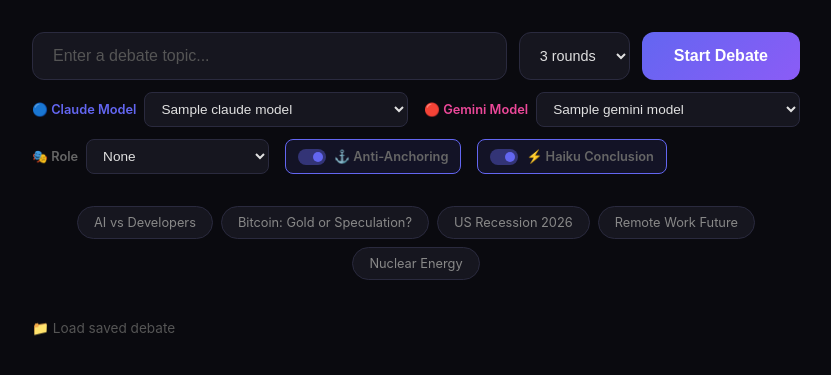
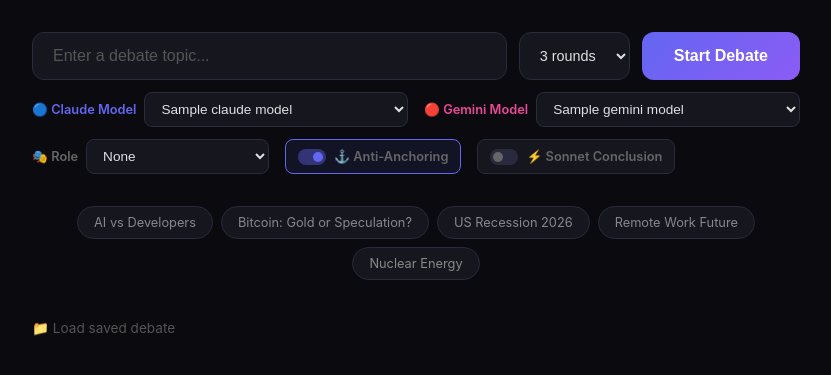
Before and after one commit to jgy90/llm-debate-arena, a Python web app: template templates/index.html in a window 1280 px wide. Shown: the part 113-488 px from the top of the page, without its empty margins (224-1055 px from the left). Run offline with Jinja, Linux system fonts and the light colour scheme; the template is opened without the code that fills it: most values are stand-ins (such as "Sample title", 1, 10 or a date in 2020).

Commit message:
Replace fast conclusion toggle with sonnet conclusion option in debate settings

```diff
--- a/app.py
+++ b/app.py
@@ -999,7 +999,7 @@
     role_mode = body.get("role_mode", None)
     anti_anchor = body.get("anti_anchor", False)
     role_swap = body.get("role_swap", False)
-    fast_conclusion = body.get("fast_conclusion", True)  # use Haiku for conclusion
+    sonnet_conclusion = body.get("sonnet_conclusion", False)
     lang = body.get("lang", "en")
     if lang not in ("en", "ko", "es"):
         lang = "en"
@@ -1009,8 +1009,7 @@
 
     async def generate():
         claude_name = CLAUDE_MODELS.get(claude_model, claude_model)
-        # Use fast model for conclusion if enabled and user isn't already on haiku
-        conclusion_model = "claude-sonnet-4-6"
+        conclusion_model = "claude-sonnet-4-6" if sonnet_conclusion else claude_model
         gemini_name = "Gemini (Web)"
         extra_research = ""
         conclusion = ""
--- a/templates/index.html
+++ b/templates/index.html
@@ -882,7 +882,7 @@
                 <label class="model-label gemini" data-i18n="geminiModel">🔴 Gemini Model</label>
                 <select class="model-select gemini-border" id="geminiModelSelect">
                     {% for model_id, model_name in gemini_models.items() %}
-                    <option value="{{ model_id }}" {{ 'selected' if model_id == 'gemini-3.1-pro-preview' }}>{{ model_name }}</option>
+                    <option value="{{ model_id }}" {{ 'selected' if model_id == 'gemini-web' }}>{{ model_name }}</option>
                     {% endfor %}
                 </select>
             </div>
@@ -909,10 +909,10 @@
                 <div class="toggle-dot"></div>
                 <span class="option-label" data-i18n="antiAnchor">⚓ Anti-Anchoring</span>
             </label>
-            <label class="option-toggle active" id="fastConclusionToggle" onclick="toggleFastConclusion()">
-                <input type="checkbox" id="fastConclusionCheck" checked>
+            <label class="option-toggle" id="sonnetConclusionToggle" onclick="toggleSonnetConclusion()">
+                <input type="checkbox" id="sonnetConclusionCheck">
                 <div class="toggle-dot"></div>
-                <span class="option-label" data-i18n="fastConclusion">⚡ Haiku Conclusion</span>
+                <span class="option-label" data-i18n="sonnetConclusion">⚡ Sonnet Conclusion</span>
             </label>
         </div>
     </div>
@@ -979,7 +979,7 @@
                 roleLabel: '🎭 Role', roleNone: 'None',
                 roleBullBear: 'Bull vs Bear', roleOptPess: 'Optimist vs Pessimist',
                 roleProCon: 'Pro vs Con', roleTradInn: 'Tradition vs Innovation',
-                antiAnchor: '⚓ Anti-Anchoring', fastConclusion: '⚡ Haiku Conclusion',
+                antiAnchor: '⚓ Anti-Anchoring', fastConclusion: '⚡ Haiku Conclusion', sonnetConclusion: '⚡ Sonnet Conclusion',
                 savedToggle: '📁 Load saved debate', savedToggleOpen: '📁 Load saved debate ▲',
                 saveBtn: '💾 Save Debate', continueBtn: '▶ Additional Rounds',
                 savedLoading: 'Loading...', savedEmpty: 'No saved debates', savedError: 'Error loading',
@@ -1020,7 +1020,7 @@
                 roleLabel: '🎭 역할 고정', roleNone: '없음',
                 roleBullBear: '강세론 vs 약세론', roleOptPess: '낙관론 vs 비관론',
                 roleProCon: '찬성 vs 반대', roleTradInn: '전통 vs 혁신',
-                antiAnchor: '⚓ 앵커링 방지', fastConclusion: '⚡ 결론 Haiku',
+                antiAnchor: '⚓ 앵커링 방지', fastConclusion: '⚡ 결론 Haiku', sonnetConclusion: '⚡ Sonnet 결론',
                 savedToggle: '📁 저장된 토론 불러오기', savedToggleOpen: '📁 저장된 토론 불러오기 ▲',
                 saveBtn: '💾 토론 저장', continueBtn: '▶ 추가 라운드',
                 savedLoading: '불러오는 중...', savedEmpty: '저장된 토론이 없습니다', savedError: '불러오기 오류',
@@ -1061,7 +1061,7 @@
                 roleLabel: '🎭 Rol', roleNone: 'Ninguno',
                 roleBullBear: 'Alcista vs Bajista', roleOptPess: 'Optimista vs Pesimista',
                 roleProCon: 'A favor vs En contra', roleTradInn: 'Tradición vs Innovación',
-                antiAnchor: '⚓ Anti-anclaje', fastConclusion: '⚡ Conclusión Haiku',
+                antiAnchor: '⚓ Anti-anclaje', fastConclusion: '⚡ Conclusión Haiku', sonnetConclusion: '⚡ Conclusión Sonnet',
                 savedToggle: '📁 Cargar debate guardado', savedToggleOpen: '📁 Cargar debate guardado ▲',
                 saveBtn: '💾 Guardar Debate', continueBtn: '▶ Rondas adicionales',
                 savedLoading: 'Cargando...', savedEmpty: 'No hay debates guardados', savedError: 'Error al cargar',
@@ -1174,14 +1174,14 @@
             toggle.classList.toggle('active', check.checked);
         }
 
-        function toggleFastConclusion() {
-            const toggle = document.getElementById('fastConclusionToggle');
-            const check = document.getElementById('fastConclusionCheck');
+        function toggleSonnetConclusion() {
+            const toggle = document.getElementById('sonnetConclusionToggle');
+            const check = document.getElementById('sonnetConclusionCheck');
             check.checked = !check.checked;
             toggle.classList.toggle('active', check.checked);
         }
 
-        let roleSwapped = false;
+let roleSwapped = false;
 
         function onRoleModeChange() {
             roleSwapped = false;
@@ -1644,8 +1644,7 @@
             const role_mode = document.getElementById('roleModeSelect').value || null;
             const anti_anchor = document.getElementById('antiAnchorCheck').checked;
             const role_swap = roleSwapped;
-            const fast_conclusion = document.getElementById('fastConclusionCheck').checked;
-
+            const sonnet_conclusion = document.getElementById('sonnetConclusionCheck').checked;
             // Clear previous state
             const container = document.getElementById('debateContainer');
             container.innerHTML = '';
@@ -1655,7 +1654,7 @@
             pendingResumeId = null;
             document.getElementById('examples').style.display = 'none';
 
-            await runDebate({ topic, rounds, claude_model, gemini_model, role_mode, anti_anchor, role_swap, fast_conclusion, lang: currentLang });
+            await runDebate({ topic, rounds, claude_model, gemini_model, role_mode, anti_anchor, role_swap, sonnet_conclusion, lang: currentLang });
         }
 
         async function runDebate(params) {
```
